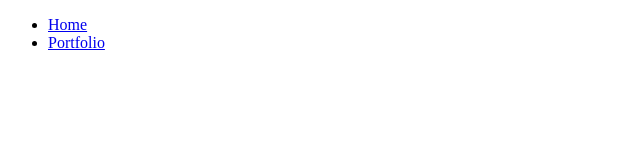
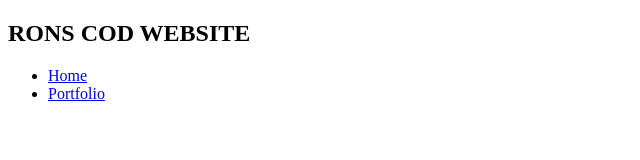
Before and after one commit to Lleron16/Lleron16.github.io, a plain HTML site: page portfolio.html in a window 1280 px wide. Shown: the whole page, without its empty margins (0-640 px from the left). Drawn offline with Linux system fonts and the light colour scheme.

Commit message:
updated portfolio

```diff
--- a/portfolio.html
+++ b/portfolio.html
@@ -1,21 +1,22 @@
 <!DOCTYPE HTML>
-<HTML>
-    <HEAD>
+<html>
+    <head>
+<title>RON'S CALL OF DUTY WEBSITE</title>
+    </head>
 
-    </HEAD>
-
-    <BODY>
-        <DIV ID="ALL-CONTENTS">
-            <NAV>
-                 <TITLE>RON'S CALL OF DUTY WEBSITE</TITLE>
-                <UL ID=""NAV-UL">
-                    <LI CLASS="NAV-LI">
-<A CLASS="nav-a" href="portfolio.html">Home</a>
-    </LI>
+    <body>
+        <div ID="ALL-CONTENTS">
+            <nav>
+                 <h1>RONS COD WEBSITE</h1>
+                <ul id="nav-ul">
+                    <li class="nav-li">
+<a class="nav-a" href="portfolio.html">Home</a>
+                    </li>
     <li class="nav-li">
         <a class="nav-a" href="portfolio.html">Portfolio</a>
-
-
-        </DIV>
-    </BODY>
-    </HTML>
+        </li>
+           </ul>
+           </nav>
+    </div>
+</body>
+</html>
```
Also changed, not shown: index.html (+1 -1 lines).
